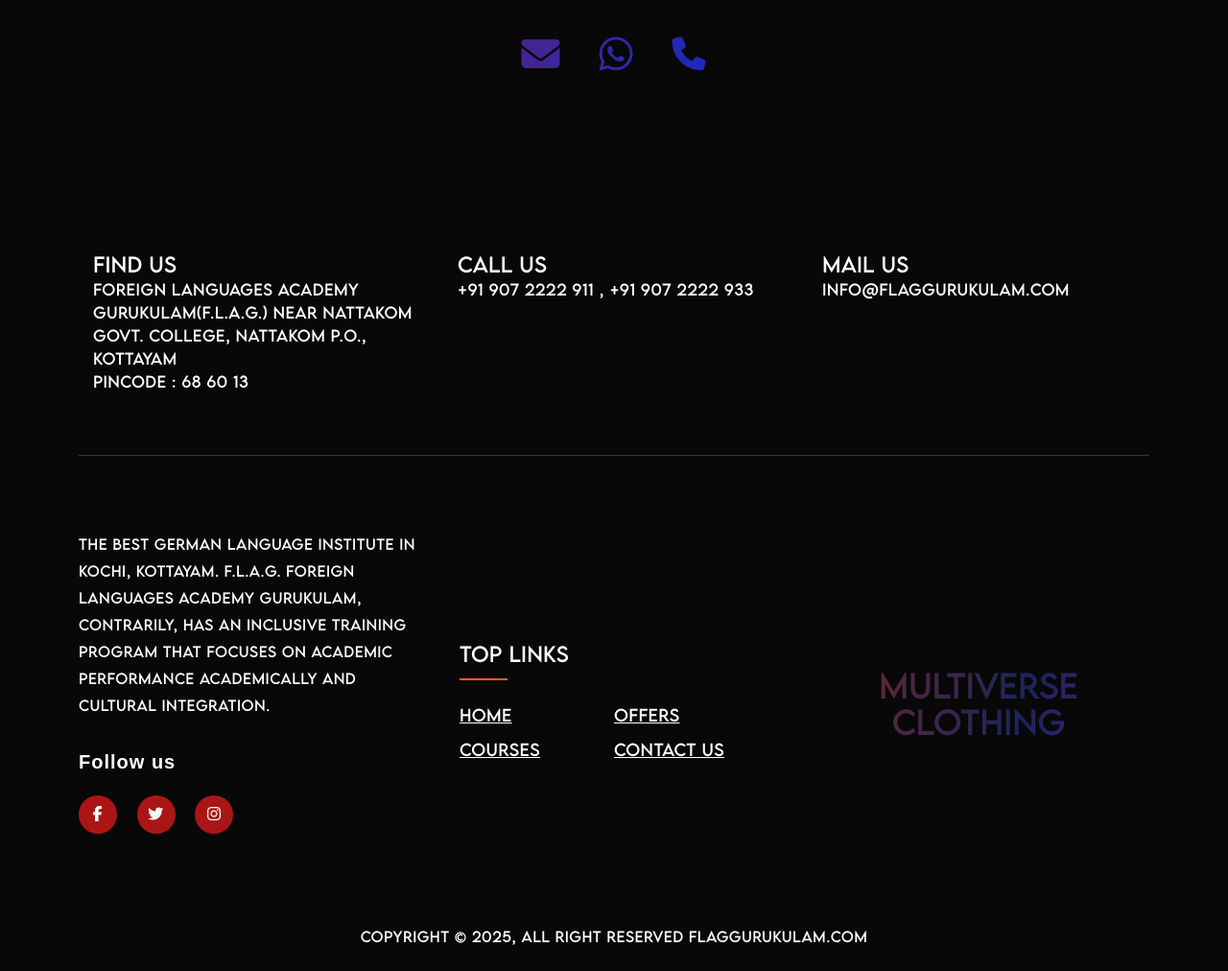
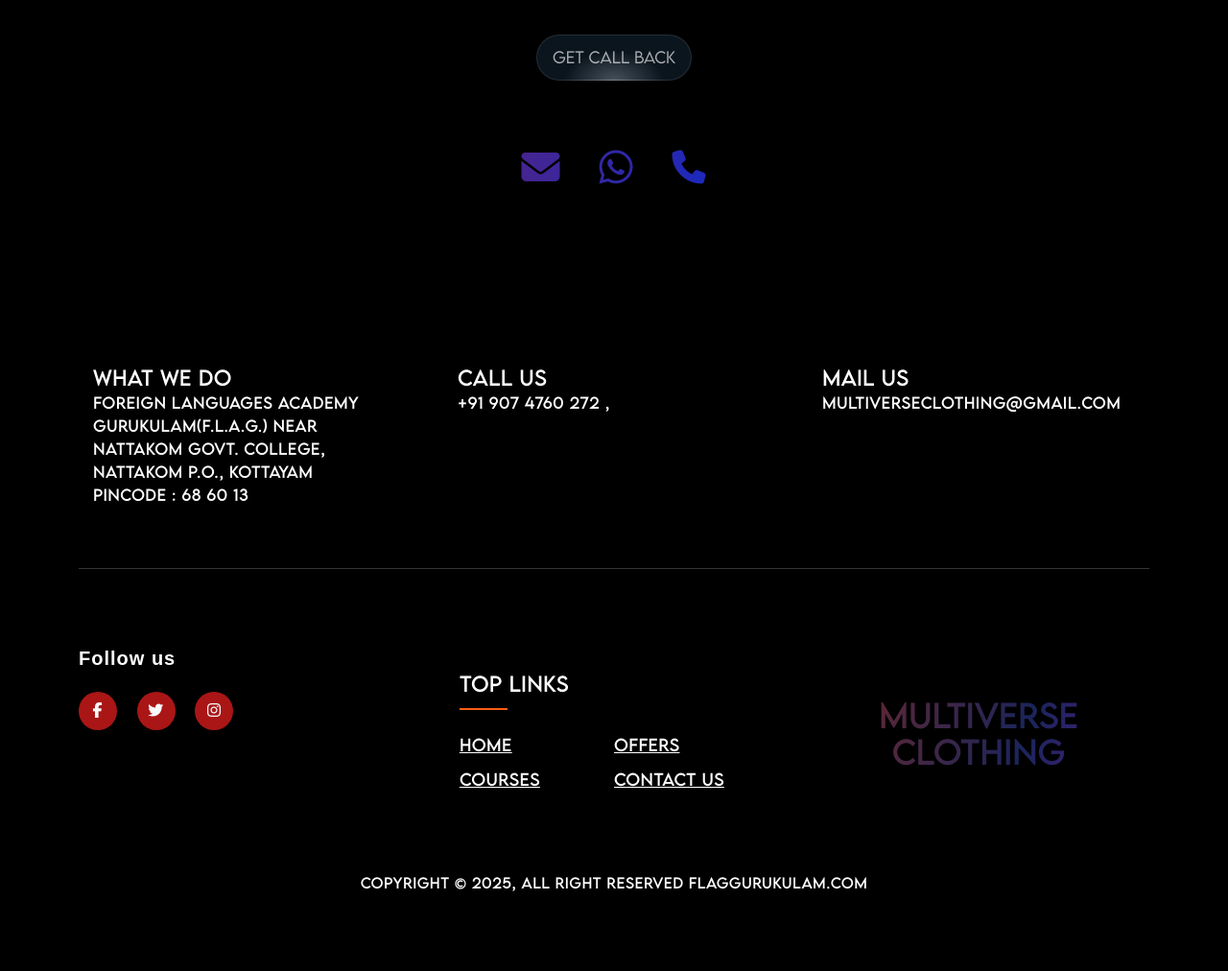
Before and after one commit to multiverse2025/clothingstore, a Django app: page / in a window 1280 px wide. Shown: the part 1566-2578 px from the top of the page at 96% size. After the commit the page ends 2495 px from the top, so only its background shows below. Run offline with Django 5.2, Linux system fonts and the light colour scheme; some libraries are stand-ins or nearby versions.

Commit message:
first commit

```diff
--- a/multiverseapp/views.py
+++ b/multiverseapp/views.py
@@ -18,7 +18,6 @@ def design_detail(request, product_id):
 def custom(request):
     return render (request ,"custom.html")
 
-
 def products(request):
     all_products = Products.objects.all()
     return render (request,"products.html",{"products":all_products})
--- a/templates/home.html
+++ b/templates/home.html
@@ -19,7 +19,7 @@
         }
 
     body {
-        background: rgb(8,8,8);
+        background: rgb(0, 0, 0);
 
       color: #f8f9fa;
       font-family: myfont;
@@ -277,10 +277,12 @@ document.querySelector("#check-icon").addEventListener("change", updateNavbarBac
     <div style="padding:30px;">
         <div class="carousel" data-flickity='{ "autoPlay": true, "prevNextButtons": false, "wrapAround": true }' style="background:transparent;background-size:200px;">
           <!-- Carousel Cell 1 -->
-          <div class="carousel-cell" style="background-image: url(https://i.pinimg.com/736x/6a/ce/0a/6ace0ae31993cb562c368100c05355fa.jpg);">
+          <div class="carousel-cell" style="background-image: url(/static/mc10.jpg);">
               <div class="carousel-info">
-                  <h4>Products</h4>
-                  <button class="carousel-button">View</button>
+
+                  <a href="{% url 'multiverseapp:about' %}">
+                    <button class="carousel-button" style="font-size: 15px;">about</button>
+                  </a>
               </div>
           </div>
 
@@ -288,7 +290,9 @@ document.querySelector("#check-icon").addEventListener("change", updateNavbarBac
           <div class="carousel-cell" style="background-image: url(https://i.pinimg.com/736x/47/bc/f0/47bcf00a960044930177332736d146e1.jpg);">
               <div class="carousel-info">
                   <h4>Custom</h4>
-                  <button class="carousel-button">View</button>
+                  <a href="{% url 'multiverseapp:custom' %}">
+                  <button class="carousel-button" style="font-size: 15px;">View</button>
+                </a>
               </div>
           </div>
 
@@ -296,7 +300,8 @@ document.querySelector("#check-icon").addEventListener("change", updateNavbarBac
           <div class="carousel-cell" style="background-image: url(https://i.pinimg.com/736x/bc/b6/3b/bcb63b92156383112926aa68128a5661.jpg);">
               <div class="carousel-info">
                 <h4>Magazine</h4>
-                <button class="carousel-button">View </button>
+                <p class="text-center" style="font-size: 10px;">comming soon....</p>
+                <!-- <button class="carousel-button" style="font-size: 12px;">unavailable </button> -->
               </div>
           </div>
       </div>
@@ -441,7 +446,7 @@ document.querySelector("#check-icon").addEventListener("change", updateNavbarBac
             flex-wrap: wrap;
             flex-direction: row;
             padding: 10px 0;
-
+            background: #000000;
 
         }
 
@@ -536,7 +541,7 @@ document.querySelector("#check-icon").addEventListener("change", updateNavbarBac
             letter-spacing: 3px;
         }
     </style>
-    <section style="background: rgb(8,8,8);">
+    <section style="background: rgb(0, 0, 0);">
 
     <div class="container" style="margin-bottom: 50px;margin-top: 20px;">
         <div class="row">
@@ -545,9 +550,9 @@ document.querySelector("#check-icon").addEventListener("change", updateNavbarBac
                 <div class="single-content">
                      <img src="https://i.pinimg.com/736x/b7/12/14/b71214ff477020aeaeb167b296bf298e.jpg" alt="">
                      <div class="info">
-                         <h2>Trending</h2>
+                         <h2>Products</h2>
 
-                         <a href="">
+                         <a href="{% url 'multiverseapp:products' %}">
                             <button class="button">view</button>
                         </a>
                          </div>
@@ -559,7 +564,7 @@ document.querySelector("#check-icon").addEventListener("change", updateNavbarBac
                      <div class="info">
                      <h2>oUR DESIGNS</h2>
 
-                    <a href="">
+                    <a href="{% url 'multiverseapp:designs' %}">
                       <button class="button">VIEW</button>
                         </a>
                     </div>
@@ -567,11 +572,11 @@ document.querySelector("#check-icon").addEventListener("change", updateNavbarBac
              </div>
              <div class="content-area col-md-4 col-sm-6 mb-3 mt-3">
               <div class="single-content">
-                   <img src="https://i.pinimg.com/736x/a5/3c/30/a53c300b2723434623c1dba03f676143.jpg" alt="">
+                   <img src="/static/igcard.jpg" alt="">
                    <div class="info">
-                       <h2>thrifted</h2>
-                       <a href="">
-                       <button class="button">VIEW</button>
+                       <h2>socials</h2>
+                       <a href="https://www.instagram.com/multiverse_clothing?igsh=MTU5anlnbzZpa3B3ag==">
+                       <button class="button">CONNECT</button>
                    </a>
                    </div>
                </div>
@@ -580,7 +585,118 @@ document.querySelector("#check-icon").addEventListener("change", updateNavbarBac
              </div>
 
              </div>
+
+             <div style="display:flex;justify-content: center;align-items: center;margin-bottom: 70px;">
+              <style>
+
+            .button1 {
+              min-width: 120px;
+
+              position: relative;
+              cursor: pointer;
+
+              padding: 12px 17px;
+              border: 0;
+              border-radius: 30px;
+
+              box-shadow: inset 0 0 0 1px rgba(255, 255, 255, 0.1);
+              background: radial-gradient(
+                ellipse at bottom,
+                rgba(71, 81, 92, 1) 0%,
+                rgba(11, 21, 30, 1) 45%
+              );
+
+              color: rgb(255, 255, 255, 0.66);
+
+              transition: all 1s cubic-bezier(0.15, 0.83, 0.66, 1);
+            }
+
+            .button1::before {
+              content: "";
+              width: 70%;
+              height: 1px;
+
+              position: absolute;
+              bottom: 0;
+              left: 15%;
+
+              background: rgb(255, 255, 255);
+              background: linear-gradient(
+                90deg,
+                rgba(255, 255, 255, 0) 0%,
+                rgba(255, 255, 255, 1) 50%,
+                rgba(255, 255, 255, 0) 100%
+              );
+              opacity: 0.2;
+
+              transition: all 1s cubic-bezier(0.15, 0.83, 0.66, 1);
+            }
+
+            .button1:hover {
+              color: rgb(255, 255, 255, 1);
+              transform: scale(1.1) translateY(-3px);
+            }
+
+            .button1:hover::before {
+              opacity: 1;
+            }
+
+              </style>
+              <button class="button1">Get call back</button>
+            </div>
+            <!-- Bootstrap Modal for Call Back -->
+<div class="modal fade" id="callBackModal" tabindex="-1" aria-labelledby="callBackModalLabel" aria-hidden="true">
+  <div class="modal-dialog modal-dialog-centered">
+      <div class="modal-content" style="background: radial-gradient(ellipse at bottom, rgba(71, 81, 92, 1) 0%, rgba(11, 21, 30, 1) 45%); color: white; border-radius: 15px;">
+          <div class="modal-header">
+              <h5 class="modal-title" id="callBackModalLabel">Get a Call Back</h5>
+              <button type="button" class="btn-close btn-close-white" data-bs-dismiss="modal" aria-label="Close"></button>
+          </div>
+          <div class="modal-body">
+              <form>
+                  <div class="mb-3">
+
+                      <input type="text" class="form-control" id="name" placeholder="Enter your name" required>
+                  </div>
+                  <div class="mb-3">
+
+                      <input type="tel" class="form-control" id="number" placeholder="Enter your phone number" required>
+                  </div>
+              </form>
+          </div>
+          <div class="modal-footer">
+
+              <button type="button" class="button1" onclick="submitCallBack()" style="border-radius: 5px;width:100%;">Submit</button>
+          </div>
+      </div>
+  </div>
+</div>
+<script>
+  // Function to handle form submission
+  function submitCallBack() {
+      const name = document.getElementById('name').value;
+      const number = document.getElementById('number').value;
+
+      if (name && number) {
+          alert(`Thank you, ${name}! We will call you back at ${number}.`);
+          // Optionally, you can send the data to your backend here
+      } else {
+          alert('Please fill out all fields.');
+      }
+  }
+
+  // Add event listener to the "Get call back" button
+  document.addEventListener("DOMContentLoaded", function () {
+      const callBackButton = document.querySelector('.button1');
+      callBackButton.addEventListener('click', function () {
+          const callBackModal = new bootstrap.Modal(document.getElementById('callBackModal'));
+          callBackModal.show();
+      });
+  });
+</script>
             </section>
+
+
             <div style="display:flex;justify-content: center;align-items: center;margin: 10px;margin-top: -20px;
             background: linear-gradient(106deg, rgb(183, 24, 24) 0%, rgb(14, 43, 203) 63%, rgb(98, 31, 169) 100%);
   -webkit-background-clip: text;
@@ -597,9 +713,9 @@ document.querySelector("#check-icon").addEventListener("change", updateNavbarBac
                             <div class="col-xl-4 col-md-4 mb-3">
                                 <div class="single-cta">
 
-                                    <div class="cta-text" style="margin-top: 20px;">
+                                    <div class="cta-text" style="margin-top: 20px;margin-right: 30px;">
 
-                                        <h4>Find us</h4>
+                                        <h4>WHAT WE DO</h4>
                                         <span>Foreign Languages Academy Gurukulam(F.L.A.G.)
                                           Near Nattakom Govt. College,
                                           Nattakom P.O.,
@@ -613,8 +729,8 @@ document.querySelector("#check-icon").addEventListener("change", updateNavbarBac
 
                                     <div class="cta-text" style="margin-top: 20px;">
                                         <h4>Call us</h4>
-                                        <span>+91 907 2222 911 ,</span>
-                                        <span>+91 907 2222 933</span>
+                                        <span>+91 907 4760 272 ,</span>
+
                                     </div>
                                 </div>
                             </div>
@@ -623,7 +739,7 @@ document.querySelector("#check-icon").addEventListener("change", updateNavbarBac
 
                                     <div class="cta-text" style="margin-top: 20px;">
                                         <h4>Mail us</h4>
-                                        <span>info@flaggurukulam.com</span>
+                                        <span>multiverseclothing@gmail.com</span>
                                     </div>
                                 </div>
                             </div>
@@ -634,9 +750,7 @@ document.querySelector("#check-icon").addEventListener("change", updateNavbarBac
                             <div class="col-xl-4 col-lg-4 mb-50">
                                 <div class="footer-widget">
 
-                                    <div class="footer-text" style="margin-top: 30px;">
-                                        <p>The best German language institute In Kochi, Kottayam. F.L.A.G. Foreign Languages Academy Gurukulam, contrarily, has an inclusive training program that focuses on academic performance academically and cultural integration.</p>
-                                    </div>
+
                                     <div class="footer-social-icon mb-4" style="margin-top: 30px;">
                                         <span>Follow us</span>
                                         <a href="https://www.facebook.com/lifeplannerstudies"><i class="fab fa-facebook-f text-light" style="background: rgb(170, 22, 22);"></i></a>
```
Also changed, not shown: static/igcard.jpg (added), static/mc10.jpg (added).
